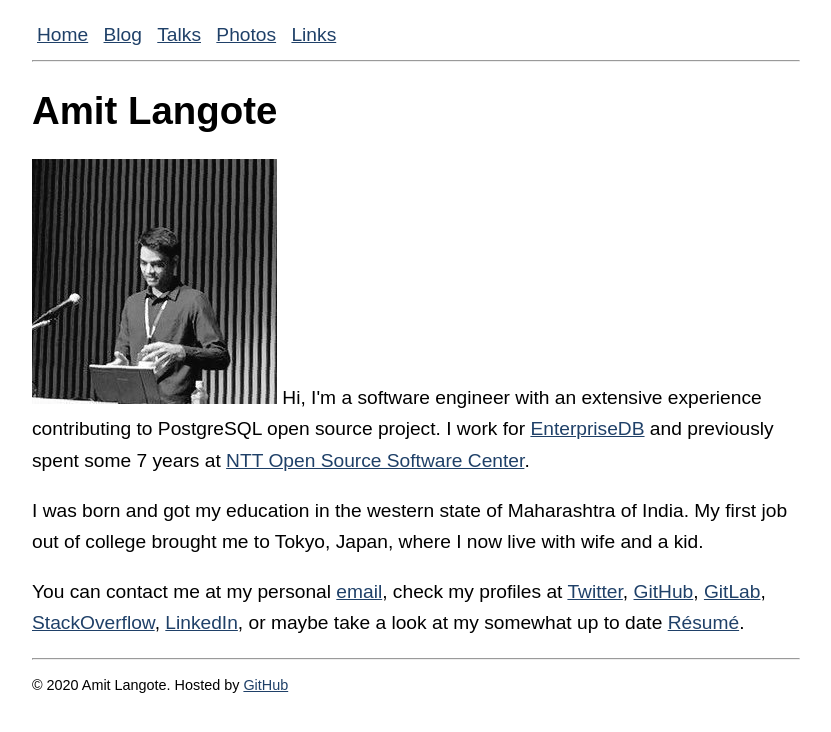
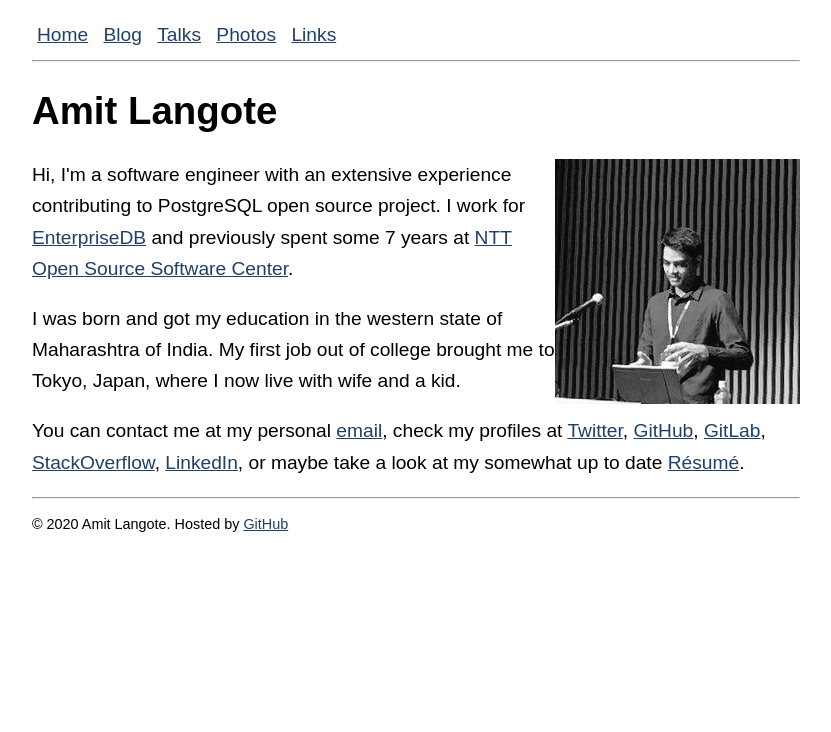
Before and after one commit to amitlan/website, a Jekyll site: the page built from index.md, in a window 1280 px wide. Shown: the top 732 px of the page, without its empty margins (224-1055 px from the left). Built offline with Jekyll 4.4.1, drawn with Linux system fonts in a browser that asks for light colours.

Commit message:
photo float

```diff
--- a/index.md
+++ b/index.md
@@ -4,7 +4,7 @@ title: Amit Langote
 ---
 
 <p>
-<img src="files/me.jpg" alt="hi" float="right"/>
+<img src="files/me.jpg" alt="hi" align="right"/>
 
 Hi, I'm a software engineer with an extensive experience contributing to
 PostgreSQL open source project. I work for
```
